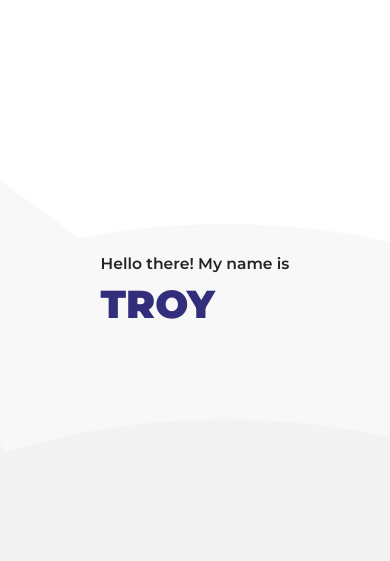
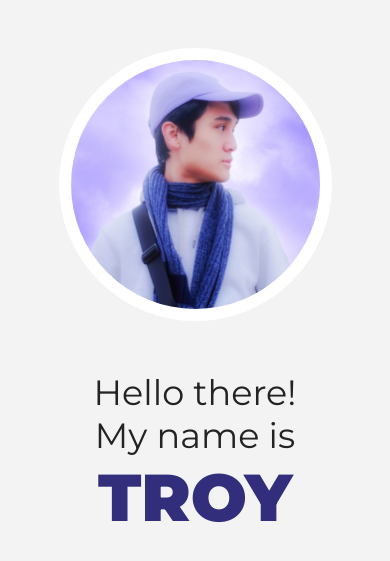
Before and after one commit to TroyKurniawan/portfolio-website-v1, a React (Create React App) app: page / in a window 390 px wide. Shown: the part 129-690 px from the top of the page. Built offline with nearby package versions, Linux system fonts and the light colour scheme.

Commit message:
Added responsiveness to Hero section

```diff
--- a/src/components/Hero.css
+++ b/src/components/Hero.css
@@ -1,90 +1,86 @@
-/* CONTAINERS */
-
+/* Background */
 .bg {
     background-color: #f3f3f3;
     z-index: -1;
-    /* position: fixed; */
+    margin: auto;
+    height: 100vh;
 }
 
 /* Contains all content */
 .hero-container {
     width: 100%;
-    height: 100vh;
-    position: relative;
-    display: flex;
+    position: absolute;
+    z-index: 1;
+    top: 0;
+    bottom: 0;
+
+    /* Center Elements */
+    display: grid;
     align-items: center;
-    justify-content: center;
 }
 
-/* cloud bg */
-.clouds {
-    object-fit: cover;
-    width: 100%;
-    height: 100vh;
-    z-index: 0;
+/* Hero Contents */
+p {
+    line-height: normal;
 }
-
-/* Contains text content */
-.text-container {
-    z-index: 1;
-    position: absolute;
-    align-content: center;
-    justify-content: center;
+br {
+    display: inline;
 }
-
-.troy {
-    position: absolute;
-    z-index: 1;
-    scale: 15%;
-    border: 100px solid #ffffff;
+.avatar {
+    width: 70%;
+    height: auto;
     border-radius: 50%;
-    display: inline-block;
+    display: block;
+    margin-left: auto;
+    margin-right: auto;
+    margin-bottom: 50px;
+    border: 1.5vh solid #ffffff;
 }
-
 .greeting {
-    color: rgb(35, 35, 35);
+    color: #232323;
+    font-weight: 400;
+    font-size: 9vw;
+    text-align: center;
+    margin: auto;
 }
 .name {
     color: #322e7c;
-}
-.scroll {
-    position: absolute;
-    bottom: 50px;
-    color: rgb(35, 35, 35);
+    font-weight: 900;
+    font-size: 17vw;
+    text-align: center;
+    margin: auto;
 }
 
-/* Landscape View */
-@media screen and (min-width: 768px) {
+/* RESPONSIVE CSS */
+
+@media screen and (min-width: 540px) {
+    .avatar {
+        width: 50%;
+    }
     .greeting {
-        margin: auto;
-        font-size: 2.1vw;
-        font-weight: 600;
+        font-size: 7vw;
     }
     .name {
-        margin: auto;
-        font-size: 7vw;
-        font-weight: 900;
-    }
-    .scroll {
-        margin: auto;
-        font-size: 20px;
-        font-weight: 400;
+        font-size: 13vw;
     }
 }
 
-/* Portrait View */
-@media screen and (max-width: 767px) {
+@media screen and (min-width: 1025px) {
+    br {
+        display: none;
+    }
+    .avatar {
+        width: 20%;
+    }
     .greeting {
-        margin: auto;
-        font-size: 4vw;
-        font-weight: 600;
+        font-size: 3vw;
     }
     .name {
-        margin: auto;
-        font-size: 10vw;
-        font-weight: 900;
+        font-size: 6vw;
     }
 }
+
+
 
 /* VIDEO */
 
--- a/src/components/Hero.js
+++ b/src/components/Hero.js
@@ -1,24 +1,17 @@
-import bg from '../assets/cloud-bg.jpg';
-// import troy from '../assets/troy-avatar.jpg';
+import troy from '../assets/troy-avatar.jpg';
 import './Hero.css'
 
 export default function Hero() {
   return (
     <div className='bg'>
+
       <div className='hero-container'>
-        <img src={bg} className='clouds' alt='cloudy background'/>
 
-
-        {/* <video src={bg} autoPlay loop muted playsInline/> */}
-
-
-          {/* <img src={troy} className='troy'/> */}
-          <div className='text-container'>
-              <p className='greeting'>Hello there! My name is</p>
-              <p className='name'>TROY</p>
-          </div>
-
-        {/* <p className='scroll'>SCROLL FOR MORE</p> */}
+        <div>
+          <img src={troy} className='avatar' alt='troy avatar'/>
+          <p className='greeting'>Hello there!<br/> My name is</p>
+          <p className='name'>TROY</p>
+        </div>
 
       </div>
 
```
Also changed, not shown: src/assets/troy-avatar.jpg.
